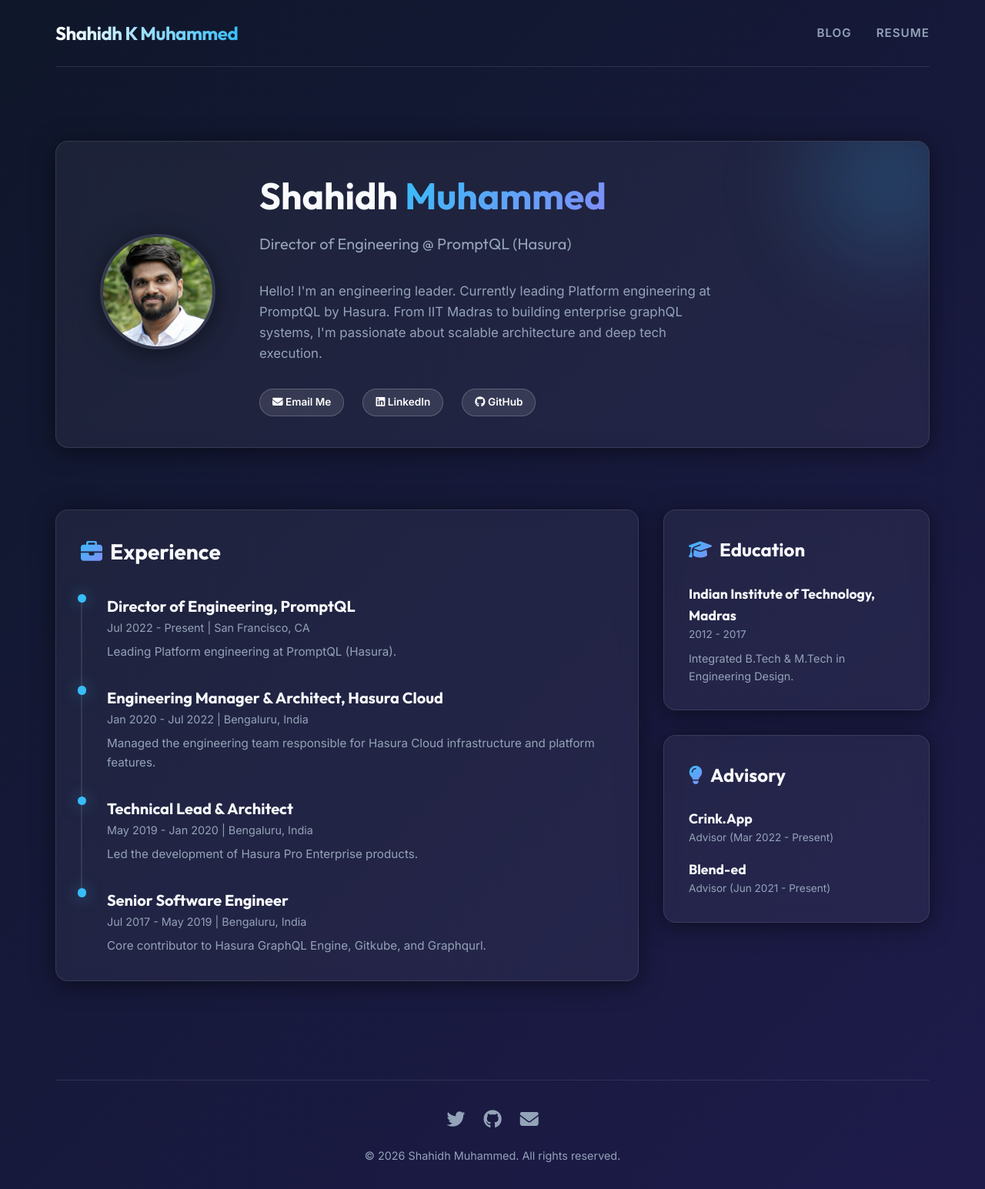
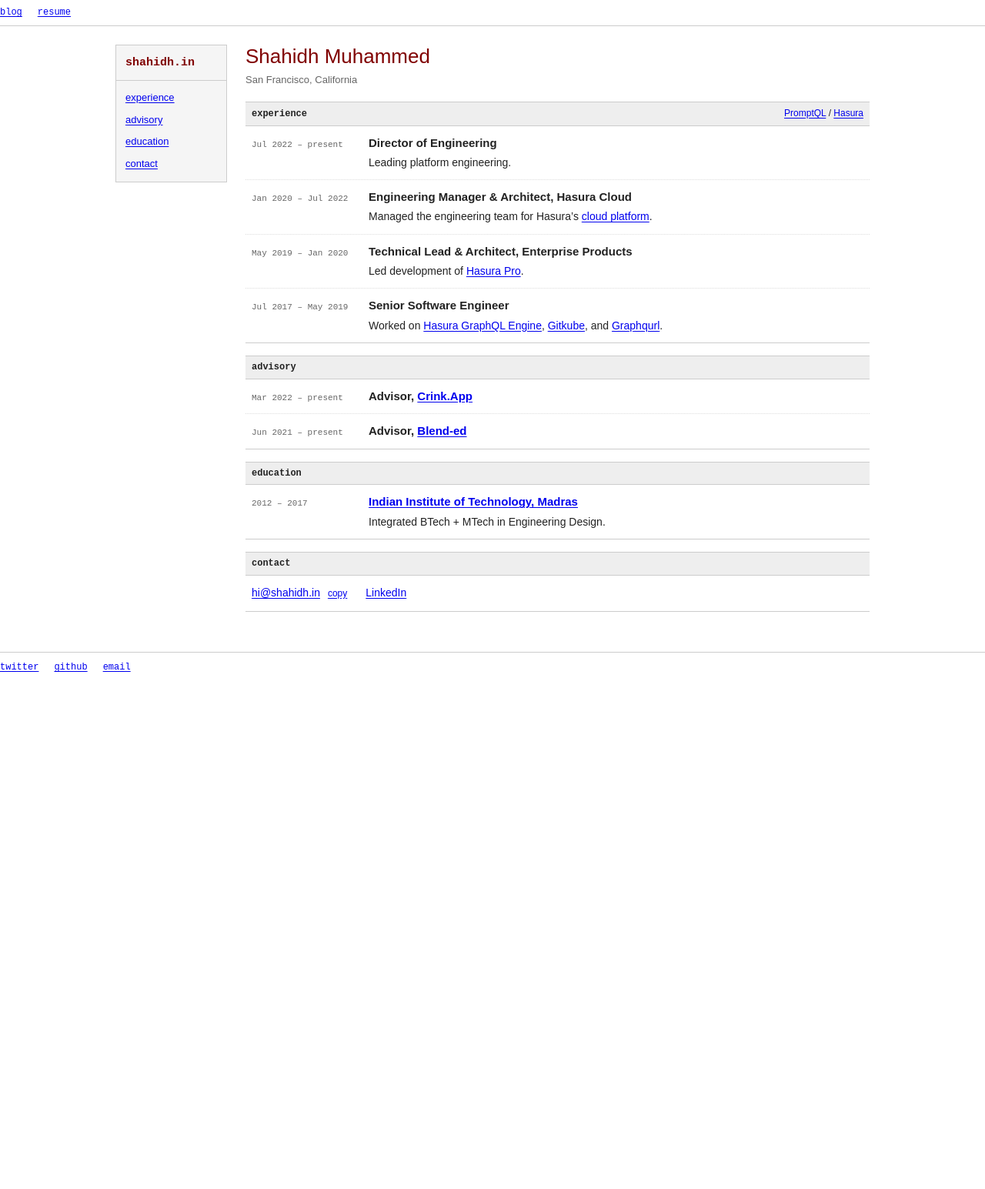
Before and after one commit to shahidhk/shahidhk.github.io, a Jekyll site: the page index.html, which Jekyll copies as it is, in a window 1280 px wide. Shown: the whole page at 77% size. Built offline with Jekyll 4.4.1, drawn with Linux system fonts in a browser that asks for light colours; nearby versions of some CDN libraries; after the commit the page ends 900 px from its top, so only the background shows below that.

Commit message:
Replace landing page with standalone Craigslist-style profile page

```diff
--- a/index.html
+++ b/index.html
@@ -1,91 +1,375 @@
----
-layout: layout
-title: "Shahidh Muhammed - Profile"
----
+<!doctype html>
+<html lang="en">
+<head>
+  <meta charset="utf-8">
+  <meta name="viewport" content="width=device-width, initial-scale=1">
+  <meta name="description" content="Shahidh Muhammed — engineering at PromptQL / Hasura, advisory roles, education, and contact.">
+  <title>Shahidh Muhammed — Profile</title>
+  <style>
+    :root {
+      color-scheme: light;
+      --link: #0000ee;
+      --visited: #551a8b;
+      --accent: #800000;
+      --text: #222;
+      --muted: #666;
+      --line: #ccc;
+      --panel: #eee;
+      --mono: "Courier New", Courier, monospace;
+    }
 
-<section class="glass-panel" style="margin-top: 2rem; position: relative; overflow: hidden;">
-  <!-- Subtle background glow -->
-  <div style="position: absolute; top: -50px; right: -50px; width: 200px; height: 200px; background: rgba(56, 189, 248, 0.2); filter: blur(60px); border-radius: 50%; z-index: 0;"></div>
+    * { box-sizing: border-box; }
 
-  <div class="flex-row" style="position: relative; z-index: 1;">
-    <div style="flex: 0 0 200px; text-align: center;">
-      <!-- Use the existing photo, properly styled -->
-      <img src="/photo.jpg" alt="Shahidh Muhammed" style="width: 150px; height: 150px; object-fit: cover; border-radius: 50%; border: 4px solid rgba(255,255,255,0.1); box-shadow: var(--glass-shadow);" />
+    body {
+      margin: 0;
+      color: var(--text);
+      background: #fff;
+      font: 14px/1.45 Arial, Helvetica, sans-serif;
+    }
+
+    h1, h2, h3, p { margin: 0; }
+
+    a {
+      color: var(--link);
+      text-decoration: underline;
+      text-underline-offset: 2px;
+    }
+
+    a:visited { color: var(--visited); }
+    a:hover, button:hover { color: var(--accent); }
+
+    a:focus-visible, button:focus-visible {
+      outline: 2px solid var(--link);
+      outline-offset: 3px;
+    }
+
+    button {
+      padding: 2px 0;
+      border: 0;
+      background: transparent;
+      color: var(--link);
+      font: inherit;
+      text-decoration: underline;
+      text-underline-offset: 2px;
+      cursor: pointer;
+    }
+
+    .profile-page {
+      display: grid;
+      grid-template-columns: 145px minmax(0, 1fr);
+      gap: 24px;
+      width: calc(100% - 32px);
+      max-width: 980px;
+      margin: 24px auto;
+      padding-bottom: 24px;
+      align-items: start;
+    }
+
+    .sidebar {
+      border: 1px solid var(--line);
+      background: #f5f5f5;
+    }
+
+    .site-name {
+      padding: 12px;
+      border-bottom: 1px solid var(--line);
+      color: var(--accent);
+      font: bold 15px/1.4 var(--mono);
+    }
+
+    .sidebar ul {
+      display: flex;
+      flex-direction: column;
+      margin: 0;
+      padding: 8px 12px;
+      list-style: none;
+    }
+
+    .sidebar a {
+      display: block;
+      padding: 5px 0;
+      font-size: 13px;
+    }
+
+    .main-column, .entry-copy { min-width: 0; }
+
+    .profile-header { padding: 0 0 18px; }
+
+    h1 {
+      color: var(--accent);
+      font-size: 26px;
+      font-weight: normal;
+      line-height: 1.2;
+    }
+
+    .location {
+      margin-top: 6px;
+      color: var(--muted);
+      font-size: 13px;
+    }
+
+    .profile-section {
+      margin-bottom: 16px;
+      border-bottom: 1px solid var(--line);
+      scroll-margin-top: 12px;
+    }
+
+    .profile-section:last-child { margin-bottom: 0; }
+
+    .section-bar {
+      display: flex;
+      flex-wrap: wrap;
+      align-items: baseline;
+      justify-content: space-between;
+      gap: 4px 12px;
+      padding: 6px 8px;
+      border-top: 1px solid var(--line);
+      border-bottom: 1px solid var(--line);
+      background: var(--panel);
+    }
+
+    .section-bar h2 { font: bold 12px/1.4 var(--mono); }
+    .section-context { font-size: 12px; }
+
+    .entry {
+      display: grid;
+      grid-template-columns: 138px minmax(0, 1fr);
+      gap: 14px;
+      align-items: baseline;
+      padding: 12px 8px;
+    }
+
+    .entry + .entry { border-top: 1px dotted #ddd; }
+
+    .entry-date {
+      color: var(--muted);
+      font: 11px/1.5 var(--mono);
+      white-space: nowrap;
+    }
+
+    .entry-copy h3 {
+      font-size: 15px;
+      font-weight: bold;
+      line-height: 1.35;
+    }
+
+    .entry-copy p {
+      margin-top: 5px;
+      overflow-wrap: anywhere;
+    }
+
+    .contact-content { padding: 12px 8px; }
+
+    .contact-links {
+      display: flex;
+      flex-wrap: wrap;
+      align-items: baseline;
+      gap: 12px 24px;
+    }
+
+    .email-group {
+      display: inline-flex;
+      flex-wrap: wrap;
+      align-items: baseline;
+      gap: 10px;
+    }
+
+    .email-group button { font-size: 12px; }
+
+    .copy-status {
+      color: var(--muted);
+      font-size: 12px;
+    }
+
+    .copy-status:not(:empty) { margin-top: 8px; }
+
+    @media (max-width: 700px) {
+      .profile-page {
+        grid-template-columns: minmax(0, 1fr);
+        gap: 20px;
+        margin-top: 16px;
+      }
+
+      .sidebar {
+        display: flex;
+        flex-wrap: wrap;
+        align-items: center;
+      }
+
+      .site-name {
+        padding: 10px 12px;
+        border: 0;
+      }
+
+      .sidebar nav { flex: 1 1 300px; }
+
+      .sidebar ul {
+        flex-direction: row;
+        flex-wrap: wrap;
+        gap: 2px 18px;
+        padding: 4px 12px;
+      }
+    }
+
+    @media (max-width: 540px) {
+      .entry {
+        grid-template-columns: minmax(0, 1fr);
+        gap: 4px;
+      }
+
+      .entry-date { white-space: normal; }
+      h1 { font-size: 25px; }
+    }
+
+    .site-nav {
+      display: flex;
+      flex-wrap: wrap;
+      gap: 4px 20px;
+      align-items: center;
+      margin-bottom: 18px;
+      padding: 8px 0;
+      border-bottom: 1px solid #ccc;
+      font: 12px/1.4 var(--mono);
+    }
+
+    .site-footer {
+      margin-top: 28px;
+      padding-top: 10px;
+      border-top: 1px solid #ccc;
+      font: 12px/1.6 var(--mono);
+      display: flex;
+      flex-wrap: wrap;
+      gap: 4px 20px;
+    }
+  </style>
+</head>
+<body>
+  <nav class="site-nav">
+    <a href="/blog">blog</a>
+    <a href="files/Resume_Shahidh_K_Muhammed.pdf" target="_blank" rel="noopener noreferrer">resume</a>
+  </nav>
+  <div class="profile-page">
+    <aside class="sidebar">
+      <div class="site-name">shahidh.in</div>
+      <nav aria-label="Profile sections">
+        <ul>
+          <li><a href="#experience">experience</a></li>
+          <li><a href="#advisory">advisory</a></li>
+          <li><a href="#education">education</a></li>
+          <li><a href="#contact">contact</a></li>
+        </ul>
+      </nav>
+    </aside>
+
+    <main class="main-column">
+      <header class="profile-header">
+        <h1>Shahidh Muhammed</h1>
+        <p class="location">San Francisco, California</p>
+      </header>
+
+      <section class="profile-section" id="experience" aria-labelledby="experience-heading">
+        <div class="section-bar">
+          <h2 id="experience-heading">experience</h2>
+          <span class="section-context"><a href="https://promptql.io/" target="_blank" rel="noopener noreferrer">PromptQL</a> / <a href="https://hasura.io/" target="_blank" rel="noopener noreferrer">Hasura</a></span>
         </div>
-    <div class="flex-col" style="flex: 1;">
-      <h1 style="font-size: 3rem; margin-bottom: 0;">Shahidh <span class="text-gradient">Muhammed</span></h1>
-      <h2 class="subtitle" style="margin-top: -0.5rem; font-size: 1.25rem;">Director of Engineering @ PromptQL (Hasura)</h2>
-      <p style="margin-top: 1rem; font-size: 1.05rem; max-width: 600px; color: var(--text-secondary);">
-        Hello! I'm an engineering leader. Currently leading Platform engineering at PromptQL by Hasura. From IIT Madras to building enterprise graphQL systems, I'm passionate about scalable architecture and deep tech execution.
-      </p>
 
-      <div style="margin-top: 1rem; display: flex; gap: 1rem;">
-        <a href="mailto:me@shahidh.in" class="skill-pill" style="background: rgba(255,255,255,0.1); border-color: rgba(255,255,255,0.2); color: white;">
-          <i class="fa-solid fa-envelope"></i> Email Me
-        </a>
-        <a href="https://www.linkedin.com/in/shahidh-k-muhammed/" target="_blank" class="skill-pill" style="background: rgba(255,255,255,0.1); border-color: rgba(255,255,255,0.2); color: white;">
-          <i class="fa-brands fa-linkedin"></i> LinkedIn
-        </a>
-        <a href="https://github.com/shahidhk" target="_blank" class="skill-pill" style="background: rgba(255,255,255,0.1); border-color: rgba(255,255,255,0.2); color: white;">
-          <i class="fa-brands fa-github"></i> GitHub
-        </a>
+        <div class="entry">
+          <p class="entry-date"><time datetime="2022-07">Jul 2022</time> – present</p>
+          <div class="entry-copy">
+            <h3>Director of Engineering</h3>
+            <p>Leading platform engineering.</p>
           </div>
+        </div>
+
+        <div class="entry">
+          <p class="entry-date"><time datetime="2020-01">Jan 2020</time> – <time datetime="2022-07">Jul 2022</time></p>
+          <div class="entry-copy">
+            <h3>Engineering Manager & Architect, Hasura Cloud</h3>
+            <p>Managed the engineering team for Hasura’s <a href="https://hasura.io/cloud/" target="_blank" rel="noopener noreferrer">cloud platform</a>.</p>
+          </div>
+        </div>
+
+        <div class="entry">
+          <p class="entry-date"><time datetime="2019-05">May 2019</time> – <time datetime="2020-01">Jan 2020</time></p>
+          <div class="entry-copy">
+            <h3>Technical Lead & Architect, Enterprise Products</h3>
+            <p>Led development of <a href="https://hasura.io/blog/introducing-hasura-pro/" target="_blank" rel="noopener noreferrer">Hasura Pro</a>.</p>
+          </div>
+        </div>
+
+        <div class="entry">
+          <p class="entry-date"><time datetime="2017-07">Jul 2017</time> – <time datetime="2019-05">May 2019</time></p>
+          <div class="entry-copy">
+            <h3>Senior Software Engineer</h3>
+            <p>Worked on <a href="https://github.com/hasura/graphql-engine" target="_blank" rel="noopener noreferrer">Hasura GraphQL Engine</a>, <a href="https://github.com/hasura/gitkube" target="_blank" rel="noopener noreferrer">Gitkube</a>, and <a href="https://github.com/hasura/graphqurl" target="_blank" rel="noopener noreferrer">Graphqurl</a>.</p>
           </div>
         </div>
       </section>
 
-<div class="flex-row" style="align-items: flex-start; margin-top: 2rem;">
-
-  <!-- Experience Timeline -->
-  <section class="glass-panel" style="flex: 2;">
-    <h2 style="margin-bottom: 2rem; font-size: 1.75rem;"><i class="fa-solid fa-briefcase text-gradient" style="margin-right: 10px;"></i>Experience</h2>
-
-    <div class="timeline-item">
-      <h3 style="font-size: 1.25rem;">Director of Engineering, PromptQL</h3>
-      <div class="subtitle" style="font-size: 0.9rem; margin-bottom: 0.5rem;">Jul 2022 - Present | San Francisco, CA</div>
-      <p style="color: var(--text-secondary); font-size: 0.95rem;">Leading Platform engineering at PromptQL (Hasura).</p>
+      <section class="profile-section" id="advisory" aria-labelledby="advisory-heading">
+        <div class="section-bar"><h2 id="advisory-heading">advisory</h2></div>
+        <div class="entry">
+          <p class="entry-date"><time datetime="2022-03">Mar 2022</time> – present</p>
+          <div class="entry-copy"><h3>Advisor, <a href="https://www.crink.app/" target="_blank" rel="noopener noreferrer">Crink.App</a></h3></div>
         </div>
-
-    <div class="timeline-item">
-      <h3 style="font-size: 1.25rem;">Engineering Manager & Architect, Hasura Cloud</h3>
-      <div class="subtitle" style="font-size: 0.9rem; margin-bottom: 0.5rem;">Jan 2020 - Jul 2022 | Bengaluru, India</div>
-      <p style="color: var(--text-secondary); font-size: 0.95rem;">Managed the engineering team responsible for Hasura Cloud infrastructure and platform features.</p>
-    </div>
-
-    <div class="timeline-item">
-      <h3 style="font-size: 1.25rem;">Technical Lead & Architect</h3>
-      <div class="subtitle" style="font-size: 0.9rem; margin-bottom: 0.5rem;">May 2019 - Jan 2020 | Bengaluru, India</div>
-      <p style="color: var(--text-secondary); font-size: 0.95rem;">Led the development of Hasura Pro Enterprise products.</p>
-    </div>
-
-    <div class="timeline-item" style="padding-bottom: 0;">
-      <h3 style="font-size: 1.25rem;">Senior Software Engineer</h3>
-      <div class="subtitle" style="font-size: 0.9rem; margin-bottom: 0.5rem;">Jul 2017 - May 2019 | Bengaluru, India</div>
-      <p style="color: var(--text-secondary); font-size: 0.95rem;">Core contributor to Hasura GraphQL Engine, Gitkube, and Graphqurl.</p>
+        <div class="entry">
+          <p class="entry-date"><time datetime="2021-06">Jun 2021</time> – present</p>
+          <div class="entry-copy"><h3>Advisor, <a href="https://www.blend-ed.com/" target="_blank" rel="noopener noreferrer">Blend-ed</a></h3></div>
         </div>
       </section>
 
-  <!-- Sidebar (Education & Skills) -->
-  <div class="flex-col" style="flex: 1; gap: 2rem;">
-    <!-- Education -->
-    <section class="glass-panel">
-      <h2 style="margin-bottom: 1.5rem; font-size: 1.5rem;"><i class="fa-solid fa-graduation-cap text-gradient" style="margin-right: 10px;"></i>Education</h2>
-      <h3 style="font-size: 1.1rem;">Indian Institute of Technology, Madras</h3>
-      <div class="subtitle" style="font-size: 0.85rem; margin-bottom: 0.5rem;">2012 - 2017</div>
-      <p style="color: var(--text-secondary); font-size: 0.9rem;">Integrated B.Tech & M.Tech in Engineering Design.</p>
+      <section class="profile-section" id="education" aria-labelledby="education-heading">
+        <div class="section-bar"><h2 id="education-heading">education</h2></div>
+        <div class="entry">
+          <p class="entry-date"><time datetime="2012">2012</time> – <time datetime="2017">2017</time></p>
+          <div class="entry-copy">
+            <h3><a href="https://www.iitm.ac.in/" target="_blank" rel="noopener noreferrer">Indian Institute of Technology, Madras</a></h3>
+            <p>Integrated BTech + MTech in Engineering Design.</p>
+          </div>
+        </div>
       </section>
 
-    <!-- Advising -->
-    <section class="glass-panel">
-      <h2 style="margin-bottom: 1.5rem; font-size: 1.5rem;"><i class="fa-solid fa-lightbulb text-gradient" style="margin-right: 10px;"></i>Advisory</h2>
-      <div style="margin-bottom: 1rem;">
-        <h3 style="font-size: 1.1rem;">Crink.App</h3>
-        <div class="subtitle" style="font-size: 0.85rem;">Advisor (Mar 2022 - Present)</div>
+      <section class="profile-section" id="contact" aria-labelledby="contact-heading">
+        <div class="section-bar"><h2 id="contact-heading">contact</h2></div>
+        <div class="contact-content">
+          <div class="contact-links">
+            <span class="email-group">
+              <a id="email" href="mailto:hi@shahidh.in" target="_blank" rel="noopener noreferrer">hi@shahidh.in</a>
+              <button id="copy-email" type="button" aria-label="Copy email address" hidden>copy</button>
+            </span>
+            <a href="https://www.linkedin.com/in/shahidh-k-muhammed" target="_blank" rel="noopener noreferrer">LinkedIn</a>
           </div>
-      <div>
-        <h3 style="font-size: 1.1rem;">Blend-ed</h3>
-        <div class="subtitle" style="font-size: 0.85rem;">Advisor (Jun 2021 - Present)</div>
+          <p id="copy-status" class="copy-status" role="status"></p>
         </div>
       </section>
+    </main>
   </div>
-</div>
+
+  <footer class="site-footer">
+    <a href="https://twitter.com/shahidh_k" target="_blank" rel="noopener noreferrer">twitter</a>
+    <a href="https://github.com/shahidhk" target="_blank" rel="noopener noreferrer">github</a>
+    <a href="mailto:hi@shahidh.in">email</a>
+  </footer>
+
+  <script>
+    (() => {
+      const button = document.getElementById('copy-email');
+      const email = document.getElementById('email');
+      const status = document.getElementById('copy-status');
+      let resetTimer;
+
+      button.hidden = false;
+      button.addEventListener('click', async () => {
+        clearTimeout(resetTimer);
+        try {
+          await navigator.clipboard.writeText(email.textContent.trim());
+          status.textContent = 'Email copied.';
+          resetTimer = setTimeout(() => { status.textContent = ''; }, 2500);
+        } catch {
+          status.textContent = 'Copy unavailable. Select the email address to copy it manually.';
+        }
+      });
+    })();
+  </script>
+</body>
+</html>
```
Lines whose indentation alone changed are shown as unchanged.
